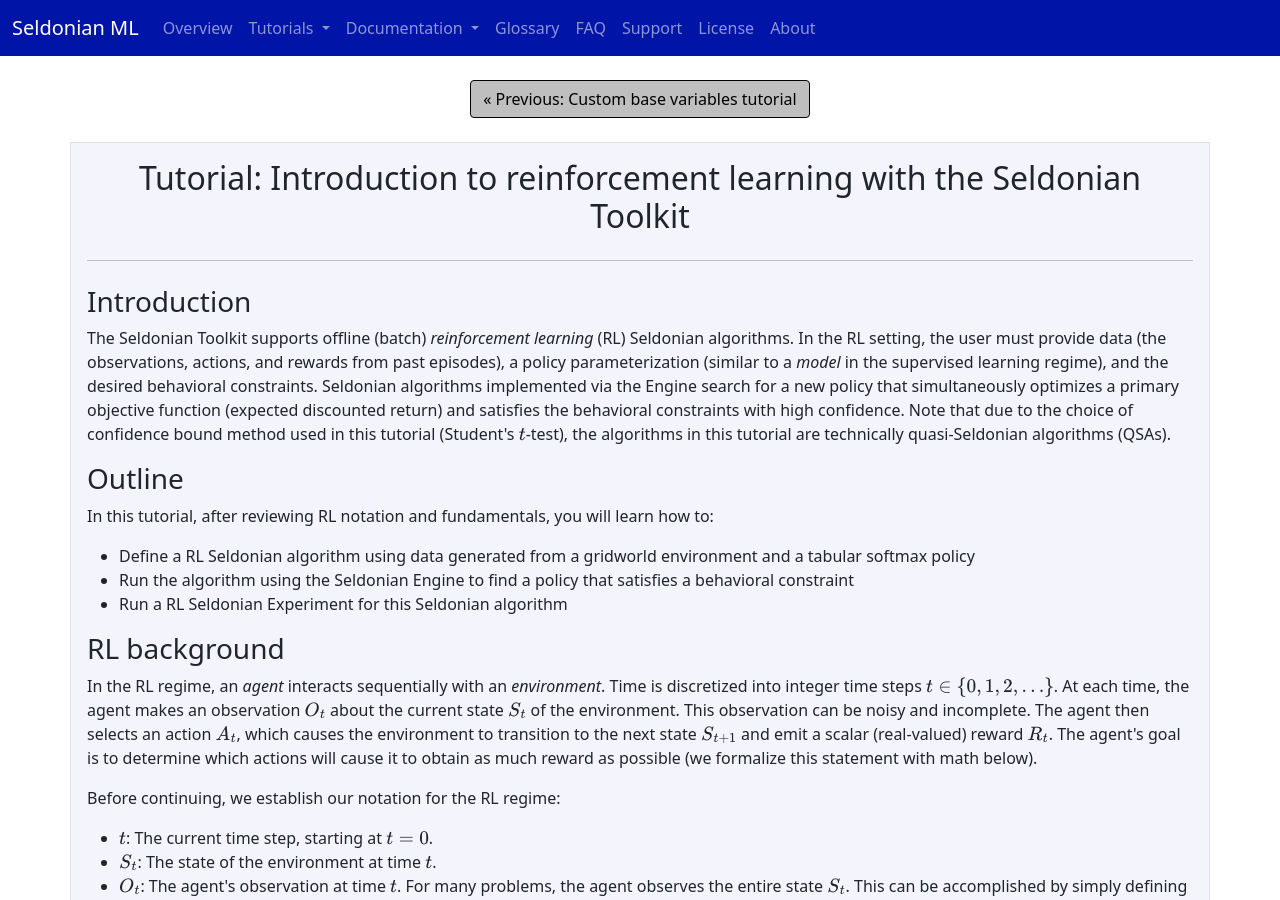
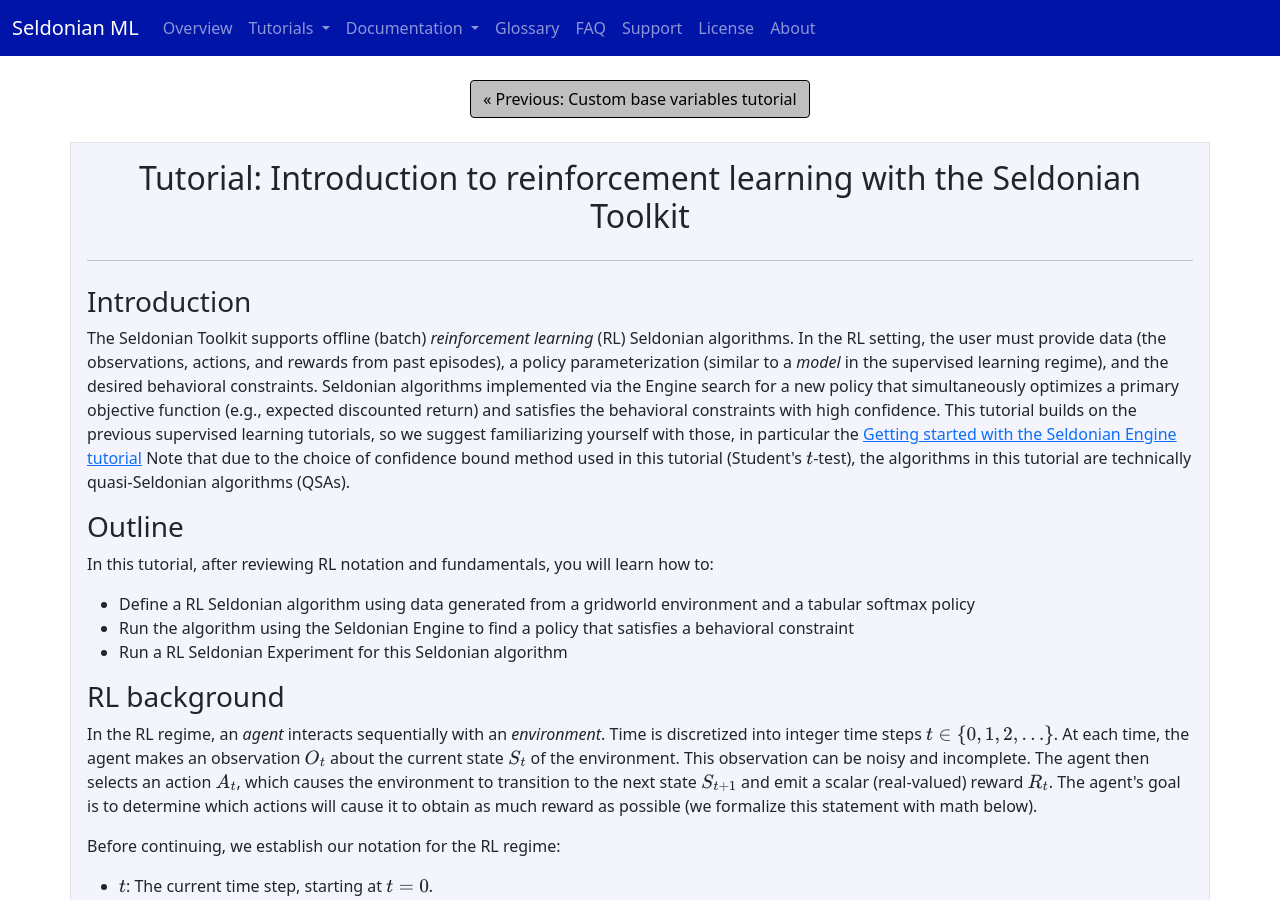
Before and after one commit to seldonian-framework/Tutorials, a Jekyll site: the page built from _tutorials/gridworld_RL_tutorial.md, in a window 1280 px wide and 900 px high. Built offline with Jekyll 4.4.1, drawn with Linux system fonts in a browser that asks for light colours; formulas are drawn with MathJax 3.

Commit message:
add minor note

```diff
--- a/_tutorials/gridworld_RL_tutorial.md
+++ b/_tutorials/gridworld_RL_tutorial.md
@@ -14,7 +14,7 @@ prev_page_name: Custom base variables tutorial
 
 <h3>Introduction</h3>
 <p>
-The Seldonian Toolkit supports offline (batch) <i>reinforcement learning</i> (RL) Seldonian algorithms. In the RL setting, the user must provide data (the observations, actions, and rewards from past episodes), a policy parameterization (similar to a <i>model</i> in the supervised learning regime), and the desired behavioral constraints. Seldonian algorithms implemented via the Engine search for a new policy that simultaneously optimizes a primary objective function (expected discounted return) and satisfies the behavioral constraints with high confidence. Note that due to the choice of confidence bound method used in this tutorial (Student's $t$-test), the algorithms in this tutorial are technically quasi-Seldonian algorithms (QSAs).
+The Seldonian Toolkit supports offline (batch) <i>reinforcement learning</i> (RL) Seldonian algorithms. In the RL setting, the user must provide data (the observations, actions, and rewards from past episodes), a policy parameterization (similar to a <i>model</i> in the supervised learning regime), and the desired behavioral constraints. Seldonian algorithms implemented via the Engine search for a new policy that simultaneously optimizes a primary objective function (e.g., expected discounted return) and satisfies the behavioral constraints with high confidence. This tutorial builds on the previous supervised learning tutorials, so we suggest familiarizing yourself with those, in particular the <a href="{{ "/tutorials/simple_engine_tutorial" | relative_url }}">Getting started with the Seldonian Engine tutorial</a> Note that due to the choice of confidence bound method used in this tutorial (Student's $t$-test), the algorithms in this tutorial are technically quasi-Seldonian algorithms (QSAs).
 </p>
 
 <h3>Outline</h3>
```
